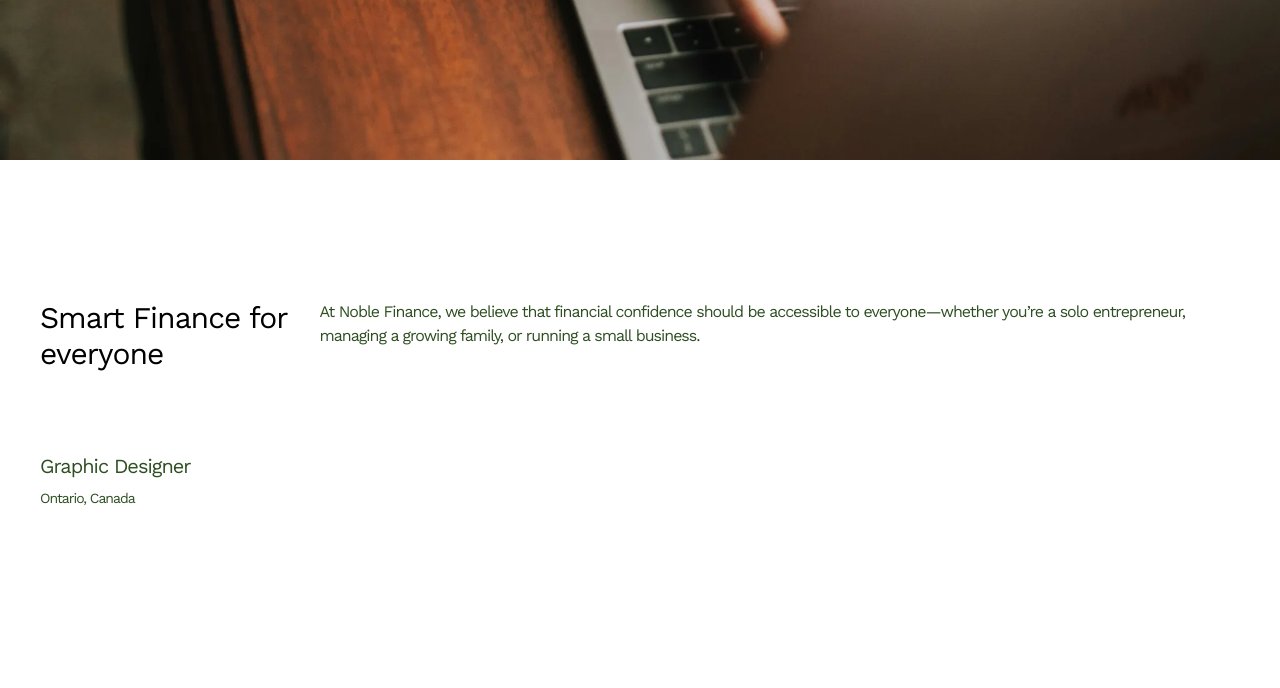
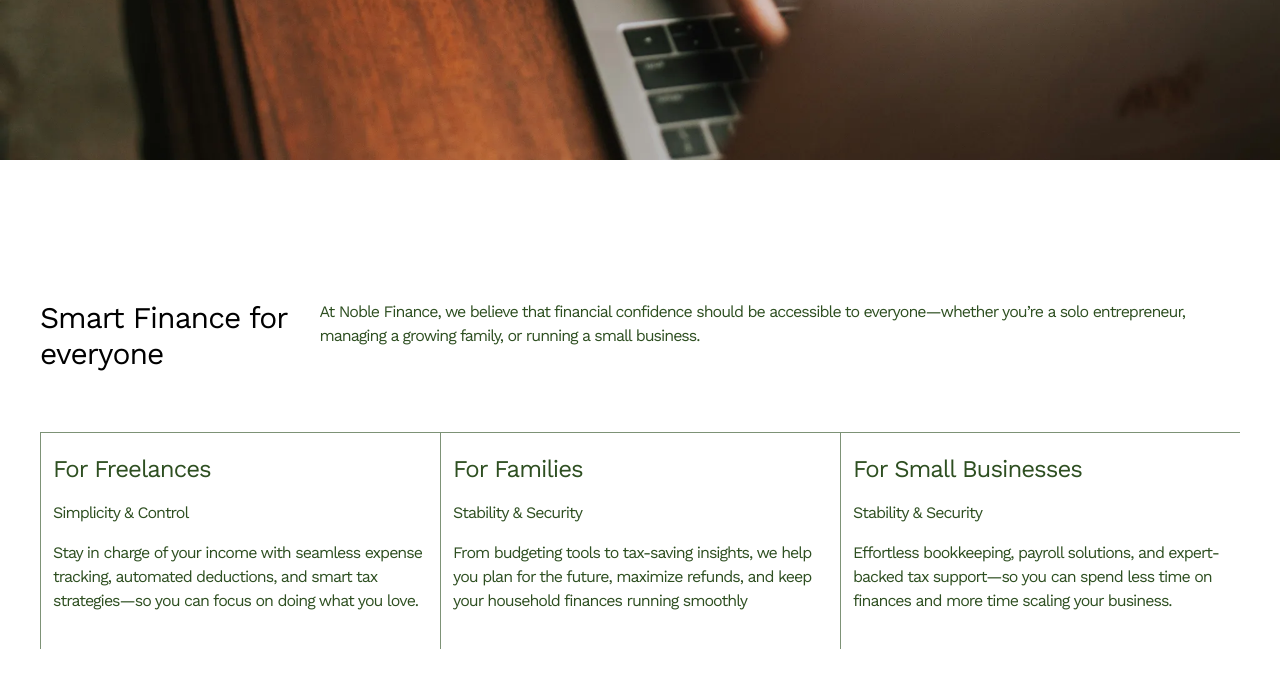
Before and after one commit to Omaa-e/Finance, a React (Vite) app: page / in a window 1280 px wide. Shown: the part 3531-4219 px from the top of the page. Built offline with nearby package versions, Linux system fonts and the light colour scheme.

Commit message:
Believe section done

```diff
--- a/src/App.jsx
+++ b/src/App.jsx
@@ -7,6 +7,7 @@
 import Background from './components/Background'
 import Smart from './components/Smart'
 import Custom from './components/Custom'
+import Believe from './components/Believe'
 
 const App = () => {
   return (
@@ -19,6 +20,7 @@
       <Background />
       <Smart/>
       <Custom/>
+      <Believe/>
     </div>
   )
 }
--- a/src/components/Custom.jsx
+++ b/src/components/Custom.jsx
@@ -3,7 +3,7 @@
 
 const Custom = () => {
   return (
-    <div className='w-full h-screen'>
+    <div className='w-full'>
 
     </div>
   )
--- a/src/components/Smart.jsx
+++ b/src/components/Smart.jsx
@@ -1,21 +1,48 @@
 import React from 'react'
 
-const Smart = () => {
+function Smart() {
+    const smart=[
+        {
+            id:'1',
+            title:'For Freelances',
+            pretitle:'Simplicity & Control',
+            description:'Stay in charge of your income with seamless expense tracking, automated deductions, and smart tax strategies—so you can focus on doing what you love.'
+        },
+        {
+           id:'2',
+            title:'For Families',
+            pretitle:'Stability & Security',
+            description:'From budgeting tools to tax-saving insights, we help you plan for the future, maximize refunds, and keep your household finances running smoothly'
+        },
+        {
+
+           id:'3',
+            title:'For Small Businesses',
+            pretitle:'Stability & Security',
+            description:'Effortless bookkeeping, payroll solutions, and expert-backed tax support—so you can spend less time on finances and more time scaling your business.'
+        }
+    ]
   return (
     <div className='w-full p-10'>
-        <div className=' flex flex-col  justify-between w-full '>
-            <div className='flex flex-col md:flex-row justify-evenly '>
+
+        <div className=' flex flex-col  justify-center '>
+            <div className='flex flex-col md:flex-row justify-center w-full'>
                 <h2 className='text-3xl'>Smart Finance for everyone</h2>
                  <div className='text-[#2e4f21]  '>
                     <p className='mx-auto '>At Noble Finance, we believe that financial confidence should be accessible to everyone—whether you’re a solo entrepreneur, managing a growing family, or running a small business.</p>
                  </div>
             </div>
-            <div className='grid grid-cols-3 lg:grid-cols-1 mt-15  '>
-                <div className=' py-5 text-[#2e4f21]'>
-                    <p className='text-xl'>Graphic Designer</p>
-                    <p className='mt-2 text-sm'>Ontario, Canada</p>
-                </div>
-            </div>
+            <div className='grid grid-cols-1 xl:grid-cols-3 mt-15 '>
+                 {smart.map((smart,index) => {
+                    return(
+                        <div key={smart.id} className='border-t-[1px] border-[#7D9276] py-5 text-[#2e4f21] xl:pl-3 xl:border-l-[1px] xl:border-[#7D9276]'>
+                            <h2 className='text-2xl mb-4'>{smart.title}</h2>
+                            <p className='mt-2 mb-4'>{smart.pretitle}</p>
+                            <p className=' mb-4'>{smart.description}</p>
+                        </div>
+                    )
+                })}
+             </div>
         </div>
     </div>
   )
```
